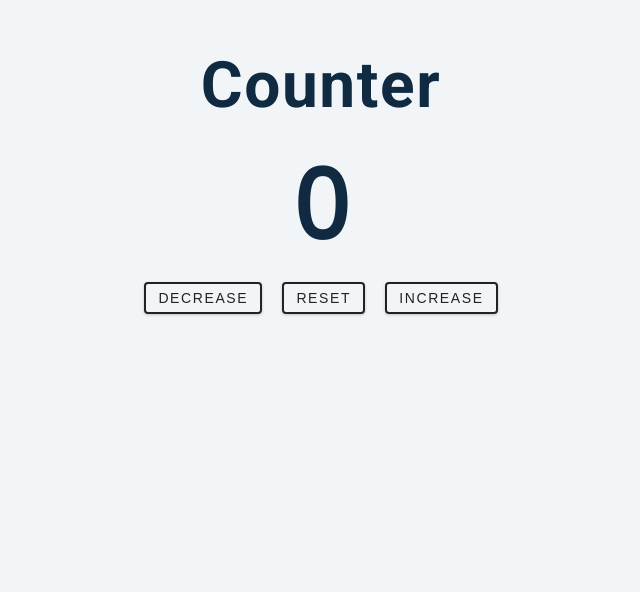
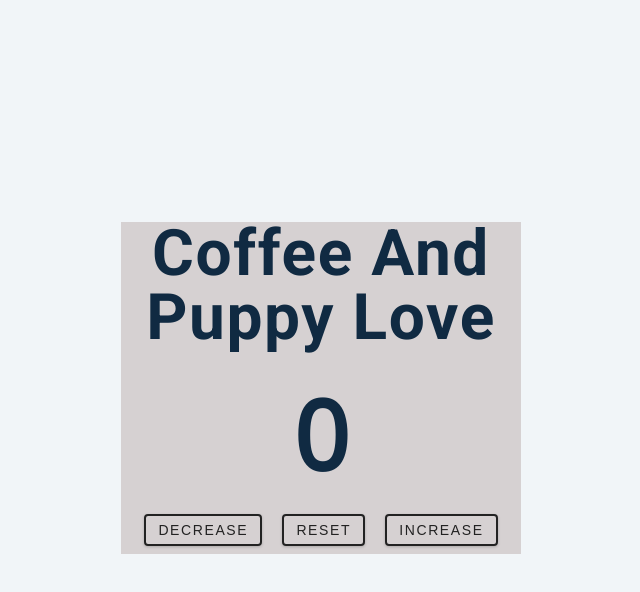
Before and after one commit to emjose/coffee-counter, a plain HTML site: page index.html in a window 1280 px wide. Shown: the part 212-804 px from the top of the page, without its empty margins (319-959 px from the left). Drawn offline with nearby package versions, Linux system fonts and the light colour scheme.

Commit message:
testing styling

```diff
--- a/index.html
+++ b/index.html
@@ -10,7 +10,7 @@
 <body>
     <main>
         <div class="container">
-            <h1>counter</h1>
+            <h1>Coffee and Puppy Love</h1>
             <span id="value">0</span>
             <div class="button-container">
                 <button class="btn decrease">decrease</button>
--- a/styles.css
+++ b/styles.css
@@ -158,12 +158,16 @@ Counter
 */
 
 main {
-  min-height: 100vh;
+  min-height: 150vh;
   display: grid;
   place-items: center;
 }
+/* default min-height: 100vh */
+
 .container {
   text-align: center;
+  background: rgb(187, 174, 174, 0.5);
+  width: 25rem;
 }
 #value {
   font-size: 6rem;
@@ -183,6 +187,7 @@ main {
   box-shadow: 0 1px 3px rgba(0, 0, 0, 0.2);
   border-radius: var(--radius);
   margin: 0.5rem;
+  outline: none;
 }
 .btn:hover {
   color: var(--clr-white);
```
